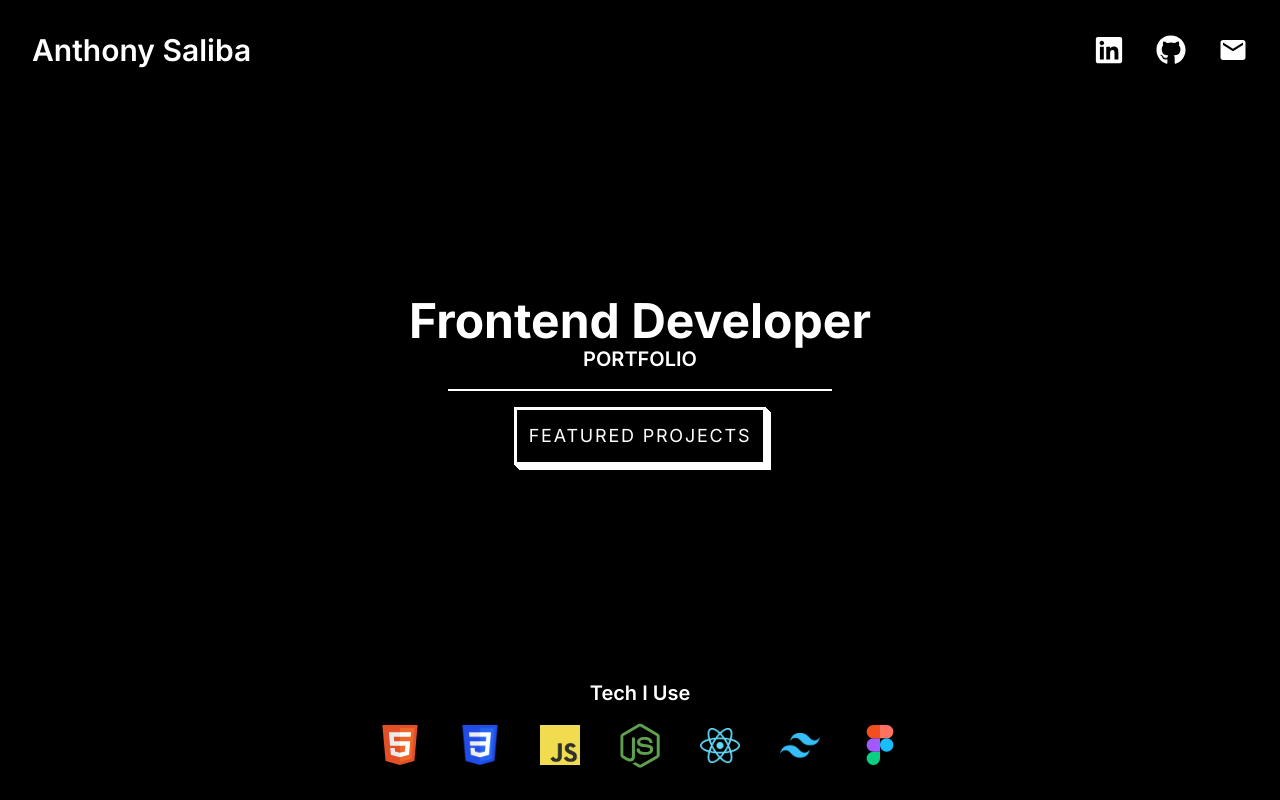
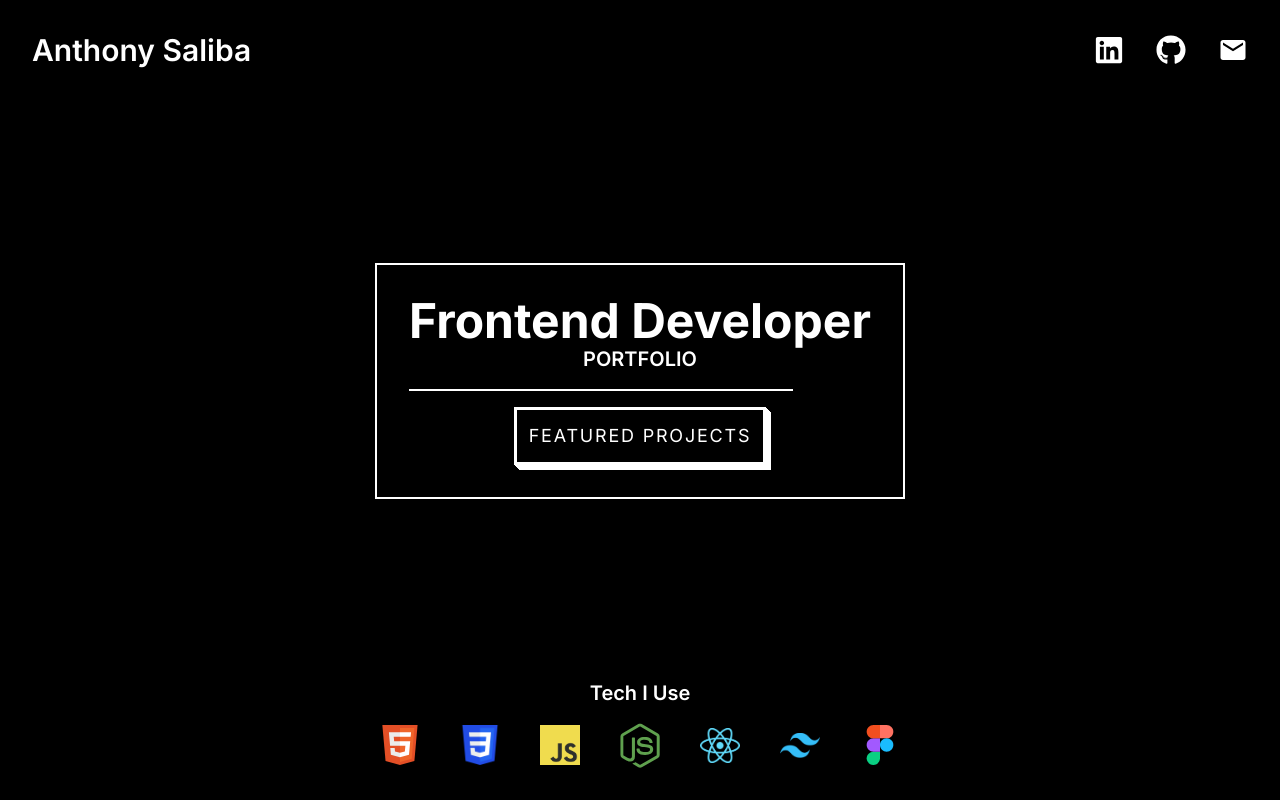
Before and after one commit to as9284/as-portfolio-v2, a React (Vite) app: page / in a window 1280 px wide. Built offline with nearby package versions, Linux system fonts and the light colour scheme.

Commit message:
Improve hero container design

```diff
--- a/src/components/Hero.jsx
+++ b/src/components/Hero.jsx
@@ -4,6 +4,7 @@ export const Hero = () => {
   return (
     <>
       <div className="flex flex-col justify-center items-center flex-grow z-10 p-4">
+        <div className="bg-black border-2 border-white p-8">
           <h1 className="text-3xl md:text-5xl font-bold">Frontend Developer</h1>
           <h5 className="text-base md:text-xl font-semibold uppercase">
             Portfolio
@@ -11,6 +12,7 @@ export const Hero = () => {
           <hr className="w-60 md:w-96 border-1 my-4" />
           <button className="btn-push">Featured Projects</button>
         </div>
+      </div>
     </>
   );
 };
```
Lines whose indentation alone changed are shown as unchanged.
